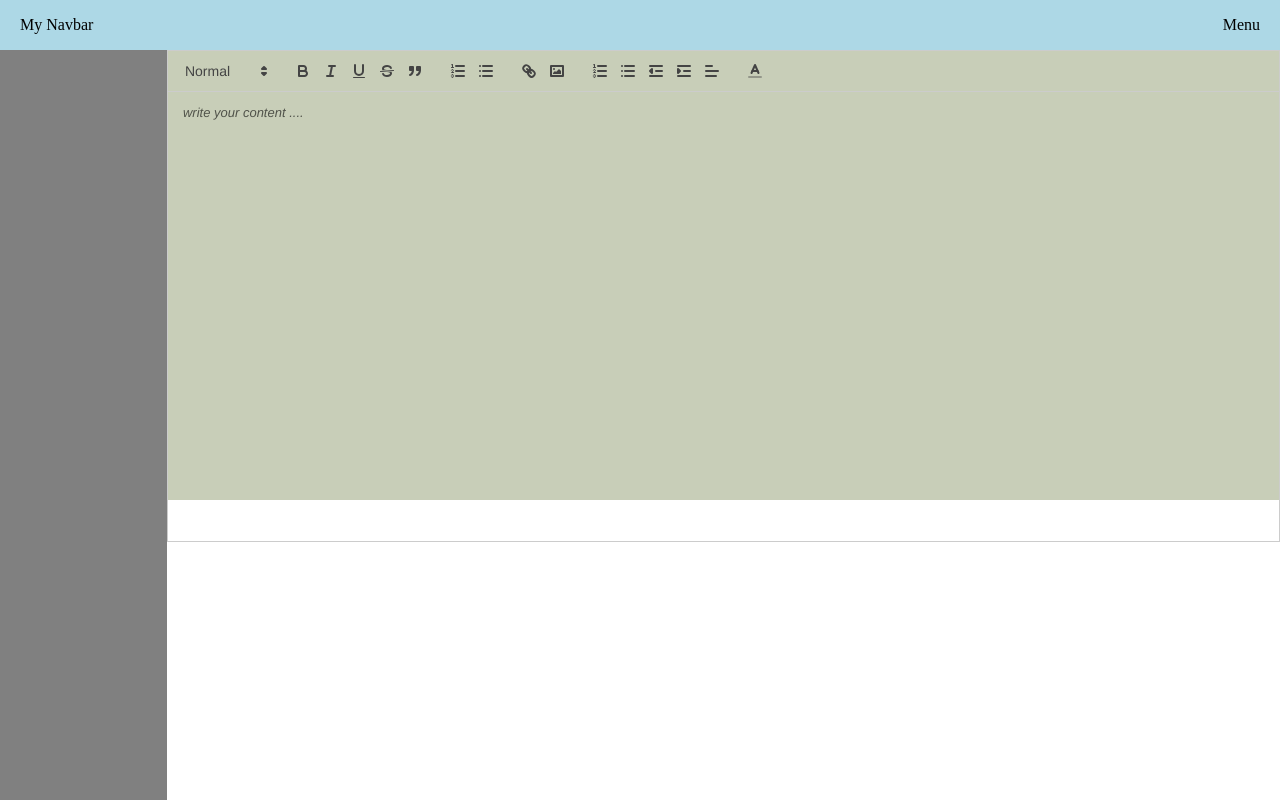
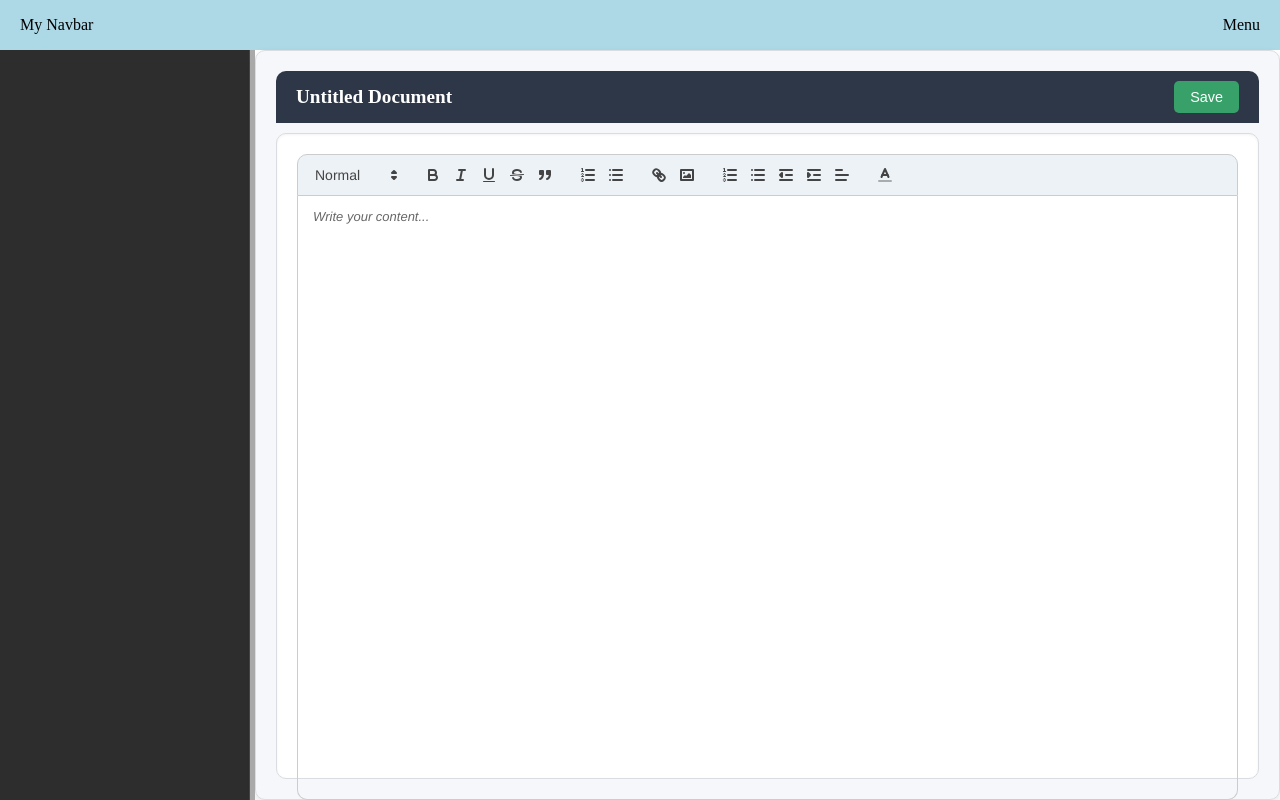
Before and after one commit to sahil28032005/Cloud-based-Ide-system-design, a React (Vite) app in the folder vite-project/: page / in a window 1280 px wide. Built offline with nearby package versions, Linux system fonts and the light colour scheme.

Commit message:
ui changes and api calls

```diff
--- a/vite-project/package.json
+++ b/vite-project/package.json
@@ -21,6 +21,7 @@
     "quill": "^1.3.7",
     "react": "^18.3.1",
     "react-dom": "^18.3.1",
+    "react-icons": "^5.3.0",
     "react-quill": "^2.0.0",
     "react-router-dom": "^6.26.2",
     "socket.io-client": "^4.7.5",
--- a/vite-project/src/App.css
+++ b/vite-project/src/App.css
@@ -1,9 +1,9 @@
-#root {
+/* #root {
   max-width: 1280px;
   margin: 0 auto;
   padding: 2rem;
   text-align: center;
-}
+} */
 
 
 .logo {
@@ -46,3 +46,45 @@ body, html {
   margin: 0;
   padding: 0;
 }
+/* resizer */
+/* Navbar styling */
+.navbar {
+  height: 50px;
+  background-color: lightblue;
+  display: flex;
+  align-items: center;
+  justify-content: space-between;
+  padding: 0 20px;
+}
+
+/* Main content styling */
+.main-content {
+  display: flex;
+  height: calc(100vh - 50px);
+  position: relative;
+}
+
+/* Sidebar (File Lister) styling */
+.file-lister {
+  height: 100%;
+  background: gray;
+  overflow-y: auto;
+  transition: width 0.2s ease;
+}
+
+/* Resizer bar */
+.resizer {
+  width: 5px;
+  cursor: col-resize;
+  background-color: darkgray;
+  height: 100%;
+  position: relative;
+}
+
+/* Content area (TextEditor and TerminalComponent) styling */
+.content-area {
+  flex: 1;
+  height: 100%;
+  display: flex;
+  flex-direction: column;
+}
--- a/vite-project/src/App.jsx
+++ b/vite-project/src/App.jsx
@@ -5,17 +5,22 @@ import FileLister from './components/FileLister';
 import TextEditor from './components/TextEditor';
 import { io } from 'socket.io-client';
 import LoginModule from './components/LoginModule';
-import { UserContext } from '../context/UserContextComponent'
+import { UserContext } from '../context/UserContextComponent';
+import './App.css'; // Assuming you add styles here
 
 function App() {
   const [selectedFilePath, setSelectedFilePath] = useState('');
   const socketRef = useRef(null);
   const [isSocketReady, setIsSocketReady] = useState(false);
   const { userId, setUserId } = useContext(UserContext);
+  const [sidebarWidth, setSidebarWidth] = useState(250); // Default sidebar width
+  const resizerRef = useRef(null);
+  const isResizing = useRef(false);
+
   useEffect(() => {
     if (userId) {
       socketRef.current = io('http://localhost:5000', {
-        query: { userId: userId }  // Pass userId as an object
+        query: { userId: userId }
       });
       socketRef.current.on('connect', () => {
         setIsSocketReady(true);
@@ -27,47 +32,68 @@ function App() {
         }
       };
     }
-
   }, [userId]);
 
   const handleSelection = (path) => {
     setSelectedFilePath(path);
   };
 
-  // if (!isSocketReady) {
-  //   return <div>Loading...</div>;
-  // }
+  const startResizing = (e) => {
+    isResizing.current = true;
+    document.addEventListener('mousemove', resizeSidebar);
+    document.addEventListener('mouseup', stopResizing);
+  };
+
+  const resizeSidebar = (e) => {
+    if (isResizing.current) {
+      const newWidth = e.clientX; // Calculate the new width based on mouse position
+      if (newWidth > 100 && newWidth < 600) { // Set min/max sidebar width
+        setSidebarWidth(newWidth);
+      }
+    }
+  };
+
+  const stopResizing = () => {
+    isResizing.current = false;
+    document.removeEventListener('mousemove', resizeSidebar);
+    document.removeEventListener('mouseup', stopResizing);
+  };
 
   return (
     <Router>
       <Routes>
         {/* Navbar */}
         <Route path="/login" element={<LoginModule />} />
-        <Route path="/" element={<><div style={{
-          height: '50px',
-          backgroundColor: 'lightblue',
-          display: 'flex',
-          alignItems: 'center',
-          justifyContent: 'space-between',
-          padding: '0 20px'
-        }}>
+        <Route path="/" element={
+          <>
+            <div className="navbar">
               <div>My Navbar</div>
               <div>Menu</div>
             </div>
 
             {/* Main Content */}
-          <div style={{ display: 'flex', height: 'calc(100vh - 50px)' }}>
-            <div style={{ height: '100%', width: '15%', background: 'gray' }}>
+            <div className="main-content">
+              <div
+                className="file-lister"
+                style={{ width: `${sidebarWidth}px` }}
+              >
                 <FileLister onSelect={handleSelection} socket={socketRef.current} />
               </div>
-            <div style={{ width: '100%' }}>
+
+              <div
+                ref={resizerRef}
+                className="resizer"
+                onMouseDown={startResizing}
+              ></div>
+
+              <div className="content-area">
                 <TextEditor filePath={selectedFilePath} />
                 <TerminalComponent socket={socketRef.current} />
               </div>
-          </div></>} />
+            </div>
+          </>
+        } />
       </Routes>
-
-
     </Router>
   );
 }
--- a/vite-project/src/components/FileLister.jsx
+++ b/vite-project/src/components/FileLister.jsx
@@ -1,69 +1,93 @@
-import React, { useEffect, useState, useRef } from 'react'
-
+import React, { useEffect, useState, useRef, useContext } from 'react';
+import { UserContext } from '../../context/UserContextComponent';
+import { FaFolder, FaFolderOpen, FaFile } from 'react-icons/fa'; // Import icons
 
 const FileLister = ({ onSelect, socket }) => {
-    //selection manager
-    const handleFileClick = (filePath) => {
-        onSelect(filePath);
-        //here try to write data that is already present inside that selected file
+    const { userId } = useContext(UserContext);
+    const [fileTree, setFileTree] = useState({});
+    const [expandedFolders, setExpandedFolders] = useState({});
+    const pathStore = useRef('');
 
-    };
-
-
-    const [fileTree, setFileTree] = useState({});
-    const pathStore = useRef('');
-    //get file data as component renders first time
     useEffect(() => {
-        if (socket) {
-            fetch('http://localhost:5000/files?userId=8becb45e-3e16-4cdb-a0f1-85a18f636f3b')
+        if (socket && userId) {
+            fetch(`http://localhost:5000/files?userId=${userId}`)
                 .then(response => response.json())
                 .then(data => setFileTree(data))
                 .catch(err => console.error(err));
 
-
             socket.on('file-structure-update', (updatedTree) => {
                 setFileTree(updatedTree);
-
-
             });
         }
+    }, [socket, userId]);
 
-    }, [socket]);
+    const handleFileClick = (filePath) => {
+        onSelect(filePath);
+    };
+
+    const toggleFolder = (folderPath) => {
+        setExpandedFolders(prevState => ({
+            ...prevState,
+            [folderPath]: !prevState[folderPath]
+        }));
+    };
 
     const renderFileTree = (tree, depth = 0, path = '') => {
         return (
-            <>
-                {/* {console.log("current path: ", path)} */}
-                <div>
-                    <ul style={{ paddingLeft: depth * 20, listStyle: 'none' }}>
+            <ul style={{ paddingLeft: depth * 15, listStyle: 'none', margin: 0 }}>
                 {Object.keys(tree).map(key => {
                     const currentPath = path + key;
-                            console.log("calculating childs for ", key);
-                            console.log("childcount", Object.keys(tree[key]).length);
+                    const isFolder = typeof tree[key] === 'object' && Object.keys(tree[key]).length > 0; // Check if it's a folder
+                    const isExpanded = expandedFolders[currentPath];
 
                     return (
-                                <li key={key}>
-                                    <div onClick={() => { handleFileClick(currentPath); console.log(currentPath) }}>{key}</div>
-                                    {typeof tree[key] === 'object' && tree[key] !== null && renderFileTree(tree[key], depth + 1, currentPath + '/')}
-
+                        <li key={key} style={{ margin: '5px 0' }}>
+                            <div
+                                onClick={() => {
+                                    isFolder ? toggleFolder(currentPath) : handleFileClick(currentPath);
+                                }}
+                                style={{
+                                    display: 'flex',
+                                    alignItems: 'center',
+                                    cursor: 'pointer',
+                                    padding: '5px 10px',
+                                    borderRadius: '4px',
+                                    backgroundColor: isFolder ? (isExpanded ? '#f0f0f0' : '#fafafa') : '#ffffff',
+                                    transition: 'background-color 0.2s',
+                                    color: isFolder ? '#007acc' : '#333',
+                                    fontWeight: isFolder ? 'bold' : 'normal'
+                                }}
+                                onMouseOver={e => (e.currentTarget.style.backgroundColor = '#e6f7ff')}
+                                onMouseOut={e => (e.currentTarget.style.backgroundColor = isFolder && isExpanded ? '#f0f0f0' : '#fafafa')}
+                            >
+                                {isFolder ? (
+                                    isExpanded ? <FaFolderOpen style={{ marginRight: 5 }} /> : <FaFolder style={{ marginRight: 5 }} />
+                                ) : (
+                                    <FaFile style={{ marginRight: 5 }} />
+                                )}
+                                {key}
+                            </div>
+                            {isFolder && isExpanded && renderFileTree(tree[key], depth + 1, currentPath + '/')}
                         </li>
-                            )
+                    );
                 })}
             </ul>
-                </div>
-            </>
-
-
         );
     };
 
-
     return (
-        <div >
-            {/* <h1>File Structure</h1> */}
+        <div style={{
+            padding: '10px',
+            background: '#2d2d2d',
+            color: '#eaeaea',
+            height: '100%',
+            overflowY: 'auto',
+            borderRight: '1px solid #444',
+            fontFamily: 'monospace'
+        }}>
             {renderFileTree(fileTree)}
         </div>
-    )
-}
+    );
+};
 
-export default FileLister
+export default FileLister;
--- /dev/null
+++ b/vite-project/src/components/TextEditor.css
@@ -0,0 +1,93 @@
+/* Editor container */
+.editor-container {
+    display: flex;
+    flex-direction: column;
+    background-color: #f5f7fa;
+    border-radius: 10px;
+    border: 1px solid #d9dce0;
+    /* max-width: 900px; */
+    /* margin: 0 auto; */
+    padding: 20px;
+    box-shadow: 0 4px 8px rgba(0, 0, 0, 0.1);
+    height: 100%;
+}
+
+/* Editor header */
+.editor-header {
+    display: flex;
+    justify-content: space-between;
+    align-items: center;
+    background-color: #2d3748;
+    color: #fff;
+    padding: 10px 20px;
+    border-radius: 10px 10px 0 0;
+    margin-bottom: 10px;
+}
+
+/* File title in the header */
+.editor-header h2 {
+    font-size: 1.2rem;
+    font-weight: 600;
+    margin: 0;
+    text-transform: capitalize;
+}
+
+/* Save button */
+.save-btn {
+    background-color: #38a169;
+    color: #fff;
+    border: none;
+    border-radius: 5px;
+    padding: 8px 16px;
+    cursor: pointer;
+    font-size: 0.9rem;
+    transition: background-color 0.3s;
+}
+
+.save-btn:hover {
+    background-color: #2f855a;
+}
+
+/* Custom editor styling */
+.custom-editor {
+    background-color: #fff;
+    border-radius: 10px;
+    height: 100%;
+    padding: 20px;
+    font-family: 'Roboto', sans-serif;
+    font-size: 1rem;
+    border: 1px solid #d9dce0;
+    box-shadow: inset 0 1px 3px rgba(0, 0, 0, 0.05);
+}
+
+/* Quill editor toolbar styling */
+.ql-toolbar {
+    background-color: #edf2f7;
+    border-radius: 10px 10px 0 0;
+    border: 1px solid #d9dce0;
+}
+
+.ql-container {
+    border-radius: 0 0 10px 10px;
+}
+
+/* Scrollbar customization for modern look */
+.custom-editor .ql-editor {
+    overflow-y: auto;
+    max-height: 500px;
+    scrollbar-width: thin;
+    scrollbar-color: #a0aec0 #edf2f7;
+}
+
+.custom-editor .ql-editor::-webkit-scrollbar {
+    width: 8px;
+}
+
+.custom-editor .ql-editor::-webkit-scrollbar-thumb {
+    background-color: #a0aec0;
+    border-radius: 4px;
+}
+
+.custom-editor .ql-editor::-webkit-scrollbar-track {
+    background-color: #edf2f7;
+}
--- a/vite-project/src/components/TextEditor.jsx
+++ b/vite-project/src/components/TextEditor.jsx
@@ -1,91 +1,67 @@
-import React, { useState, useEffect } from 'react'
+import React, { useState, useEffect, useContext } from 'react';
 import "quill/dist/quill.snow.css";
 import ReactQuill from 'react-quill';
-import axios from 'axios'
+import axios from 'axios';
+import { UserContext } from '../../context/UserContextComponent';
+import './TextEditor.css';  // Importing custom CSS
 
 //customized text editor properties
-var modules = {
+const modules = {
     toolbar: [
         [{ size: ["small", false, "large", "huge"] }],
         ["bold", "italic", "underline", "strike", "blockquote"],
         [{ list: "ordered" }, { list: "bullet" }],
         ["link", "image"],
-        [
-            { list: "ordered" },
-            { list: "bullet" },
-            { indent: "-1" },
-            { indent: "+1" },
-            { align: [] }
-        ],
-        [{ "color": ["#000000", "#e60000", "#ff9900", "#ffff00", "#008a00", "#0066cc", "#9933ff", "#ffffff", "#facccc", "#ffebcc", "#ffffcc", "#cce8cc", "#cce0f5", "#ebd6ff", "#bbbbbb", "#f06666", "#ffc266", "#ffff66", "#66b966", "#66a3e0", "#c285ff", "#888888", "#a10000", "#b26b00", "#b2b200", "#006100", "#0047b2", "#6b24b2", "#444444", "#5c0000", "#663d00", "#666600", "#003700", "#002966", "#3d1466", 'custom-color'] }],
+        [{ list: "ordered" }, { list: "bullet" }, { indent: "-1" }, { indent: "+1" }, { align: [] }],
+        [{ "color": [] }],
     ]
 };
 
-//cutomized formats for text editor
-var formats = [
+//customized formats for text editor
+const formats = [
     "header", "height", "bold", "italic",
     "underline", "strike", "blockquote",
     "list", "color", "bullet", "indent",
     "link", "image", "align", "size",
 ];
 
-//content change notifier event functuon
-const handleProcedureContentChange = (content) => {
-    console.log("content---->", content);
-};
-//supposing we have filepath for selected file and we have to write there fro props
-//that was taken as props for refer inside while component as locall param
 const TextEditor = ({ filePath }) => {
     const [content, setContent] = useState('');
+    const { userId } = useContext(UserContext);
 
-
-    // file selection data retrival
+    // File selection data retrieval
     useEffect(() => {
         if (filePath) {
-            axios.get('http://localhost:5000/read-file', { params: { filePath: filePath,userId: '8becb45e-3e16-4cdb-a0f1-85a18f636f3b'   } })
-                .then(response => {
-                    setContent(response.data.content);
-                })
-                .catch(err => {
-                    console.log("reading basedd issues", err.message);
-                });
+            axios.get('http://localhost:5000/read-file', { params: { filePath, userId } })
+                .then(response => setContent(response.data.content))
+                .catch(err => console.log("File reading error:", err.message));
         }
-    }, [filePath]);
-    //function to save content written inside editor
+    }, [filePath, userId]);
+
+    // Function to save content
     const handleSave = () => {
-        try {
-            //makeing writer request
-            axios.post('http://localhost:5000/write-file', { filePath, content,userId: '8becb45e-3e16-4cdb-a0f1-85a18f636f3b' }).then((response => {
-                console.log("file saved successfully...");
-            })).catch((error) => {
-                console.log("error saving file: " + error.message);
-            });
-        }
-        catch (err) {
-            console.log(err.message);
-        }
-    }
+        axios.post('http://localhost:5000/write-file', { filePath, content, userId })
+            .then(() => console.log("File saved successfully"))
+            .catch(error => console.log("Error saving file:", error.message));
+    };
+
     return (
-        <>
-            <div style={{height:'60%'}}>
-                <div style={{ display: 'flex', height: '100%' }}>
+        <div className="editor-container">
+            <div className="editor-header">
+                <h2>{filePath ? filePath.split('/').pop() : 'Untitled Document'}</h2>
+                <button className="save-btn" onClick={handleSave}>Save</button>
+            </div>
             <ReactQuill
                 theme="snow"
                 modules={modules}
                 formats={formats}
-                        placeholder="write your content ...."
                 value={content}
                 onChange={setContent}
-                        style={{ flex: 1,background:'#c8ceb8'}}
+                placeholder="Write your content..."
+                className="custom-editor"
             />
-                    {/* <div><button onClick={handleSave}>save</button></div> */}
-                    {/* <button onClick={() => { handleSave() }}>save program</button> */}
         </div>
-                {console.log(content)}
-            </div>
-        </>
+    );
+};
 
-    )
-}
-
-export default TextEditor
+export default TextEditor;
```
Also changed, not shown: 1 other file (tests, documents, lock files or other folders). Lines whose indentation alone changed are shown as unchanged.
